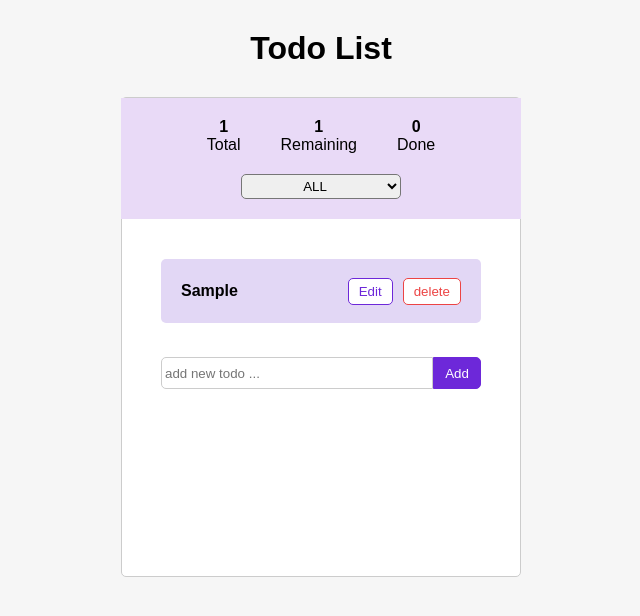
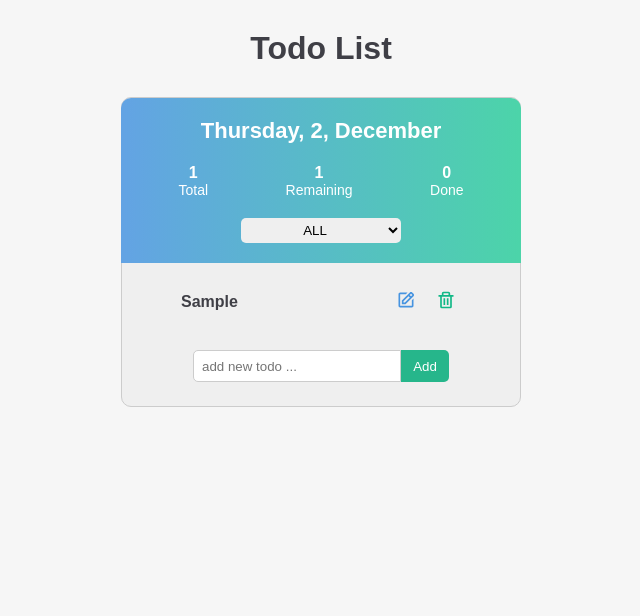
Before and after one commit to samamoazemi/TodoList-App, a React (Create React App) app: page / in a window 1280 px wide. Both pictures are taken after typing "Sample" into the empty fields and a click on the button "Add". Shown: the top 616 px of the page, without its empty margins (319-959 px from the left). Built offline with nearby package versions, Linux system fonts and the light colour scheme.

Commit message:
Improve app styles 2

```diff
--- a/package.json
+++ b/package.json
@@ -8,6 +8,7 @@
     "@testing-library/user-event": "^12.8.3",
     "react": "^17.0.2",
     "react-dom": "^17.0.2",
+    "react-icons": "^4.3.1",
     "react-scripts": "4.0.3",
     "react-select": "^5.2.1",
     "web-vitals": "^1.1.2"
--- a/src/App.css
+++ b/src/App.css
@@ -8,18 +8,8 @@
 }
 .App h1 {
   margin-bottom: 30px;
+  color: #3f3f46;
 }
-.container {
-  display: flex;
-  flex-direction: column;
-  align-items: center;
-  width: 25rem;
-  height: 30rem;
-  background-color: #fff;
-  border: 1px solid #ccc;
-  border-radius: 5px;
-}
-
 .todoText {
   cursor: pointer;
   font-weight: bold;
@@ -28,25 +18,3 @@
   text-decoration: line-through;
   color: #ccc;
 }
-
-header {
-  margin-bottom: 30px;
-  display: flex;
-  align-items: center;
-}
-h2{
-  padding-top: 20px;
-}
-/* header span {
-  margin-right: 20px;
-  display: inline-block;
-  width: 20px;
-  font-size: 14px;
-  height: 20px;
-  background-color: #d0c7f7;
-  color: #6d28d9;
-  border-radius: 50%;
-  display: flex;
-  justify-content: center;
-  align-items: center;
-} */
--- a/src/components/Navbar/NavBar.js
+++ b/src/components/Navbar/NavBar.js
@@ -10,10 +10,20 @@ const[status, setStatus] = useState("All")
     filterTodos(e.target.value)
 }
 
-    if(!unCompletedTodos) return   <h2>set your today todos !</h2>;
+    if(!allTodos) return   <h2>set your today todos !</h2>;
+
+    const date = new Date();
+    const days = ["Sunday", "Monday", "Tuesday", "Wednesday", "Thursday", "Friday", "Saturday"];
+    const months = ["January", "February", "March", "April", "May", "June", "July", "August", "September", "October", "November", "December"];
+    let day = days[date.getDay()];
+    let month = months[date.getMonth()];
+    let dateOfDay = date.getDate();
 
     return(
       <header className="navBar">
+          <div className="date">
+            {day}, {dateOfDay}, {month}
+          </div>
           <div className="tallys">
             <div className="tally">
              <span>{allTodos}</span> <p>Total</p>
--- a/src/components/Navbar/Navbar.css
+++ b/src/components/Navbar/Navbar.css
@@ -1,17 +1,26 @@
+h2{
+    padding-top: 20px;
+}
 .navBar{
     display: flex;
     flex-direction: column;
     justify-content: space-between;
     align-items: center;
-    background-color: rgb(233, 218, 247);
+    background: #43cea2;
+    background: -webkit-linear-gradient(to right, #3d89d4, #5adab1);
+    background: linear-gradient(to right, #63a3e4, #4cd4a9);
     width: 25rem;
     padding-bottom: 20px;
+    margin-bottom: 15px;
+    border-radius: 10px 10px 0px 0px ;
 }
+
 .tallys{
     display: flex;
     flex-direction: row;
-    justify-content: space-between;
+    justify-content: space-evenly;
     align-items: center;
+    width: 25rem;
 }
 .tally{
     display: flex;
@@ -25,11 +34,41 @@
     align-items: center;
     justify-content: center;
     font-weight: bolder;
-
+    color: white;
+}
+.tally p{
+    font-size: 14px;
+    color: white;
 }
 .selectOption{
     width: 10rem;
     height: 25px;
     border-radius: 5px;
     text-align: center;
+    border: none;
 }
+.date{
+    font-weight: bold;
+    font-size: 22px;
+    color: white;
+    margin-top: 20px;
+}
+
+
+
+
+/* background: linear-gradient(-45deg, #2cdafd, #72b8fd, #9f9ffd, #8982eb);
+background-size: 400% 400%;
+animation: gradient 4s ease infinite;
+@keyframes gradient {
+    0% {
+        background-position: 0% 50%;
+    }
+    50% {
+        background-position: 100% 50%;
+    }
+    100% {
+        background-position: 0% 50%;
+    }
+}
+   */
--- a/src/components/Todo/Todo.css
+++ b/src/components/Todo/Todo.css
@@ -3,28 +3,30 @@
     justify-content: space-between;
     align-items: center;
     width: 20rem;
-    height: 4rem;
-    margin: 10px 0;
-    background-color: #e2d7f5;
-    padding: 6px 20px;
-    border-radius: 5px;
+    height: 3rem;
+    padding: 0px 20px;
+    border-bottom: 1px solid #ccc;
+    color: #3f3f46;
+}
+.todo:last-child{
+    border: none;
 }
 .editBtn{
-    color: #6d28d9;
-    background-color: #fff;
-    border: 1px solid #6d28d9;
+    color: #4794e0;
+    border: none;
     border-radius: 5px;
     outline: none;
-    padding: 5px 10px;
+    padding: 0px 5px;
     cursor: pointer;
+    font-size: 20px;
 }
 .removeBtn{
-    color: rgb(236, 68, 68);
-    background-color: #fff;
-    border: 1px solid rgb(236, 68, 68);
+    color: #11b886;
+    border: none;
     margin-left: 10px;
     border-radius: 5px;
     outline: none;
-    padding: 5px 10px;
+    padding: 0px 5px;
     cursor: pointer;
+    font-size: 20px;
 }
--- a/src/components/Todo/Todo.js
+++ b/src/components/Todo/Todo.js
@@ -1,4 +1,6 @@
 import "./Todo.css";
+import { BiEdit } from "react-icons/bi";
+import { BiTrash } from "react-icons/bi";
 
 const Todo = ({ todo, onComplete, onDelete, onEdit }) => {
     return(
@@ -10,8 +12,8 @@ const Todo = ({ todo, onComplete, onDelete, onEdit }) => {
                 {todo.text}
              </div>
              <div>
-             <button className="editBtn" onClick={onEdit}>Edit</button>
-             <button className="removeBtn" onClick={onDelete}>delete</button>
+                <button className="editBtn" onClick={onEdit}><BiEdit/></button>
+                <button className="removeBtn" onClick={onDelete}><BiTrash/></button>
              </div>
            </div>
     )
--- a/src/components/TodoApp/TodoApp.css
+++ b/src/components/TodoApp/TodoApp.css
@@ -2,9 +2,9 @@
     display: flex;
     flex-direction: column;
     align-items: center;
-    width: 30rem;
-    background-color: #fff;
+    width: 25rem;
+    background-color: #efefef;
     border: 1px solid #ccc;
-    border-radius: 5px;
-    padding: 19px;
+    border-radius: 10px;
+
   }
--- a/src/components/TodoApp/TodoApp.js
+++ b/src/components/TodoApp/TodoApp.js
@@ -2,15 +2,16 @@ import { useEffect, useState } from "react";
 import NavBar from "../Navbar/NavBar";
 import TodoForm from "../TodoForm/TodoForm";
 import TodoList from "../TodoList/TodoList";
+import "./TodoApp.css";
 
 const TodoApp = () => {
     const[todos, setTodos] = useState([]);
     const[filteredTodos, setFilteredTodos] = useState([]);
-    const[selectedOption, setSelectedOption] = useState("All")
+    const[status, setStatus] = useState("All")
 
     useEffect(() => {
-        filterTodos(selectedOption.value)
-    },[todos, selectedOption])
+        filterTodos(status.value)
+    },[todos, status])
 
     const addTodo = (input) => {
         const newTodo = {
@@ -62,7 +63,7 @@ const TodoApp = () => {
 
     const selectHandler = (e) => {
         console.log(e)
-        setSelectedOption(e)
+        setStatus(e)
         filterTodos(e.value)
     }
 
--- a/src/components/TodoForm/TodoForm.css
+++ b/src/components/TodoForm/TodoForm.css
@@ -9,18 +9,19 @@
 input{
     border: 1px solid #ccc;
     border-radius: 5px 0px 0px 5px;
-    padding: 5px 3px;
+    padding: 5px 8px;
     outline: none;
-    width: 17rem;
+    width: 13rem;
     height: 2rem;
+    margin: 20px 0px;
 }
 input:focus{
-    border: 1px solid blueviolet;
+    border: 1px solid rgb(161, 161, 161);
 }
 .btn{
-    color: #6d28d9;
-    background-color: #fff;
-    border: 1px solid #6d28d9;
+    color: #fff;
+    background-color: #62a5e1;
+    border: none;
     border-radius: 0px 5px 5px 0px;
     outline: none;
     padding: 5px 10px;
@@ -30,5 +31,5 @@ input:focus{
 }
 .addTodo{
     color: #fff;
-    background-color: #6d28d9;
+    background-color: #26b68b;
   }
--- a/src/components/TodoForm/TodoForm.js
+++ b/src/components/TodoForm/TodoForm.js
@@ -39,7 +39,7 @@ const TodoForm = (props) => {
                  className={`btn ${ props.edit ? "updateTodo" : "addTodo"}`}
                  type="submit"
                 >
-                   {props.edit ? "Update" : "Add"}
+                   {props.edit ? "edit" : "Add"}
                 </button>
               </div>
         </form>
```
Also changed, not shown: src/components/TodoList/TodoList.js (+5 -3 lines), src/index.css (line endings or trailing spaces), 1 other file (tests, documents, lock files or other folders). Lines whose indentation alone changed are shown as unchanged.
